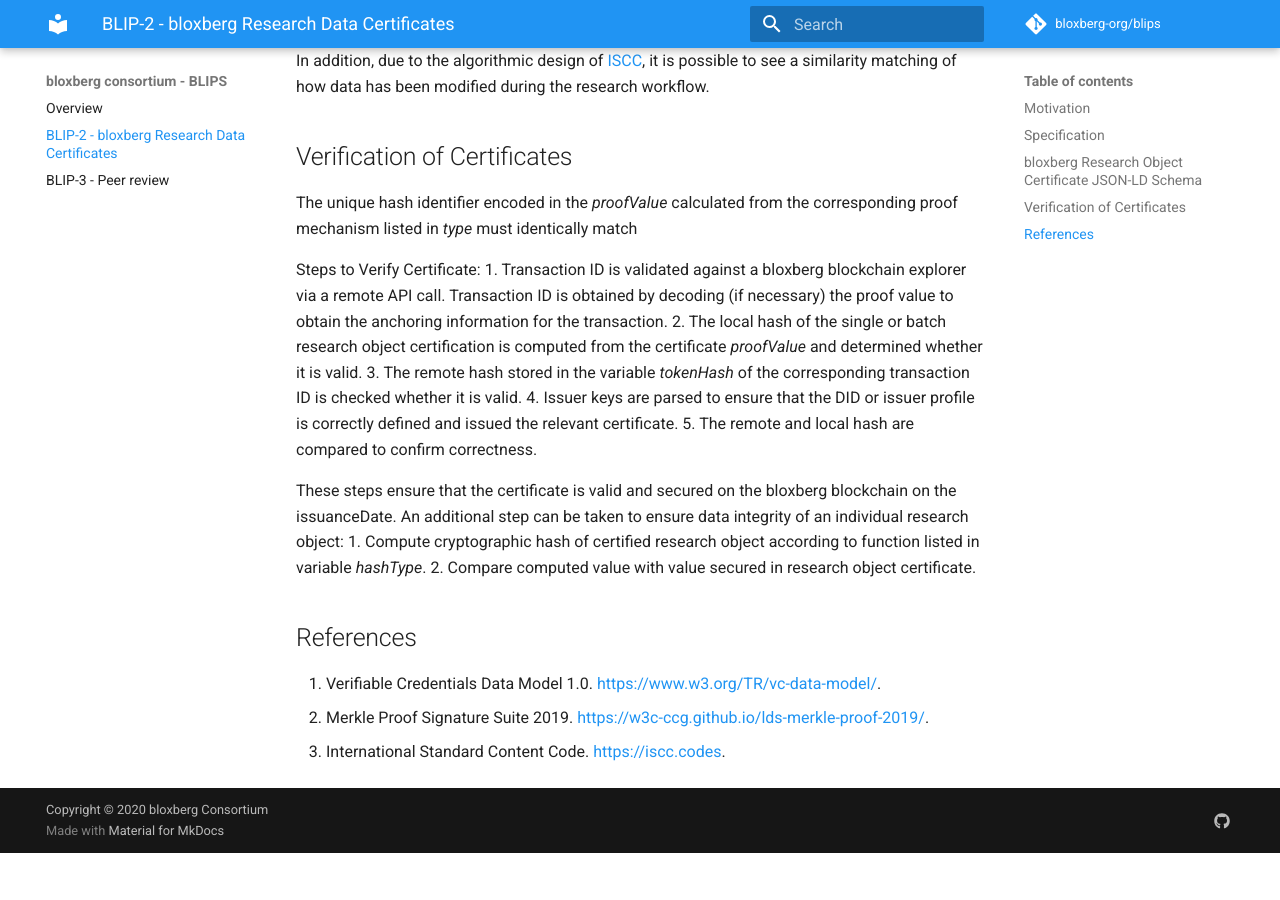
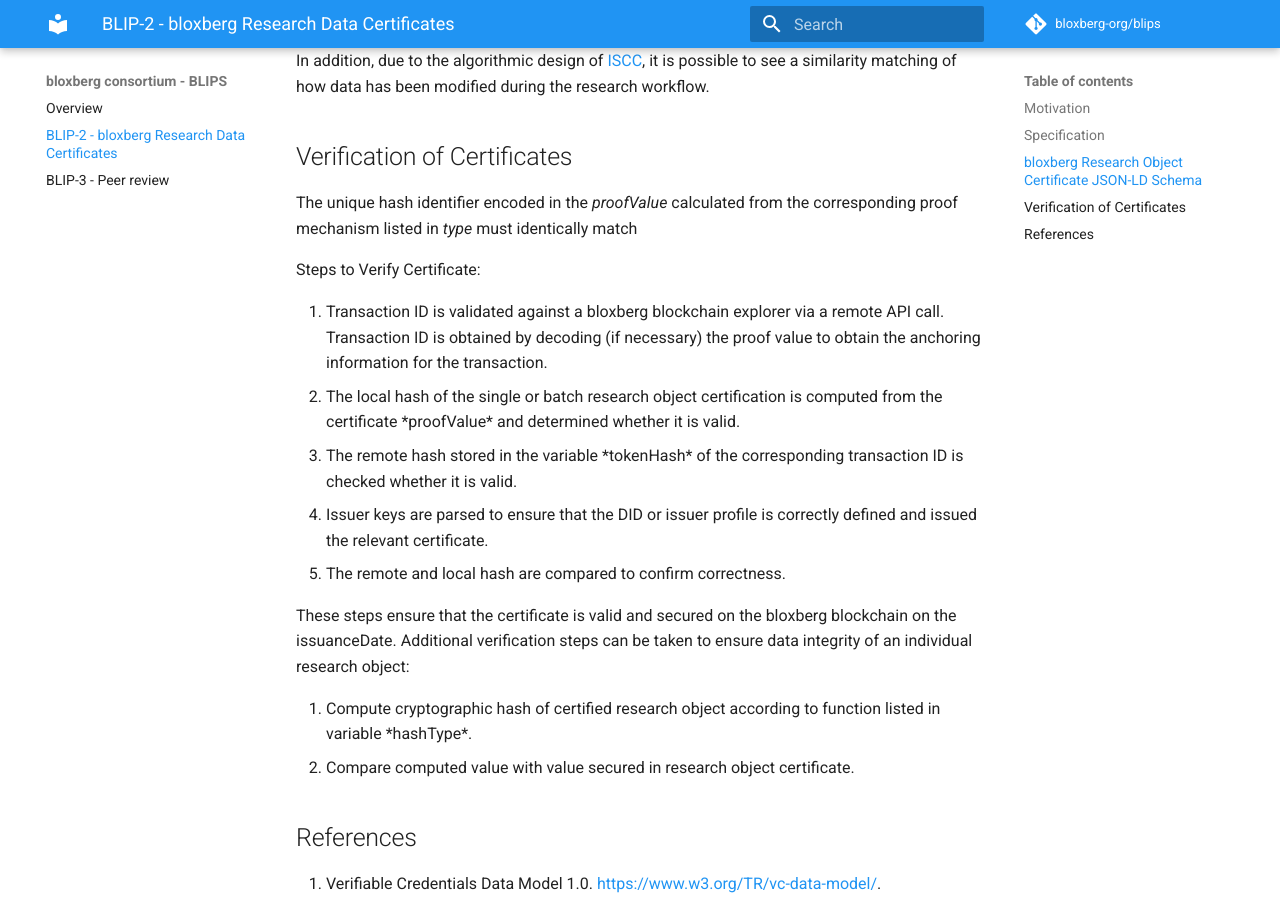
Before and after one commit to bloxberg-org/blips, an MkDocs documentation site: the page built from blips/blip-2-researchcertificate.md, in a window 1280 px wide and 900 px high, scrolled down 2899 px. Built offline with MkDocs 1.6.1 and Material for MkDocs 9.7.7, drawn with Linux system fonts in a browser that asks for light colours; comment, search, counter and statistics services are not loaded; old or Windows-style settings are respelled for this version of MkDocs; before the commit the page ends 3752 px from its top, so only the background shows below that.

Commit message:
Updated Formatting

```diff
--- a/blips/blip-2-researchcertificate.md
+++ b/blips/blip-2-researchcertificate.md
@@ -102,15 +102,21 @@ In addition, due to the algorithmic design of [ISCC](https://iscc.codes/), it is
 The unique hash identifier encoded in the *proofValue* calculated from the corresponding proof mechanism listed in *type* must identically match
 
 Steps to Verify Certificate:
-1. Transaction ID is validated against a bloxberg blockchain explorer via a remote API call. Transaction ID is obtained by decoding (if necessary) the proof value to obtain the anchoring information for the transaction.
-2. The local hash of the single or batch research object certification is computed from the certificate *proofValue* and determined whether it is valid.
-3. The remote hash stored in the variable *tokenHash* of the corresponding transaction ID is checked whether it is valid.
-4. Issuer keys are parsed to ensure that the DID or issuer profile is correctly defined and issued the relevant certificate.
-5. The remote and local hash are compared to confirm correctness.
 
-These steps ensure that the certificate is valid and secured on the bloxberg blockchain on the issuanceDate. An additional step can be taken to ensure data integrity of an individual research object:
-1. Compute cryptographic hash of certified research object according to function listed in variable *hashType*.
-2. Compare computed value with value secured in research object certificate.
+<ol>
+<li>Transaction ID is validated against a bloxberg blockchain explorer via a remote API call. Transaction ID is obtained by decoding (if necessary) the proof value to obtain the anchoring information for the transaction.</li>
+<li> The local hash of the single or batch research object certification is computed from the certificate *proofValue* and determined whether it is valid.</li>
+<li> The remote hash stored in the variable *tokenHash* of the corresponding transaction ID is checked whether it is valid.</li>
+<li> Issuer keys are parsed to ensure that the DID or issuer profile is correctly defined and issued the relevant certificate.</li>
+<li> The remote and local hash are compared to confirm correctness.</li>
+</ol>
+
+
+These steps ensure that the certificate is valid and secured on the bloxberg blockchain on the issuanceDate. Additional verification steps can be taken to ensure data integrity of an individual research object:
+<ol>
+<li>Compute cryptographic hash of certified research object according to function listed in variable *hashType*.</li>
+<li>Compare computed value with value secured in research object certificate.</li>
+</ol>
 
 ## References
 1. Verifiable Credentials Data Model 1.0. https://www.w3.org/TR/vc-data-model/.
```
Also changed, not shown: 1 other file.
